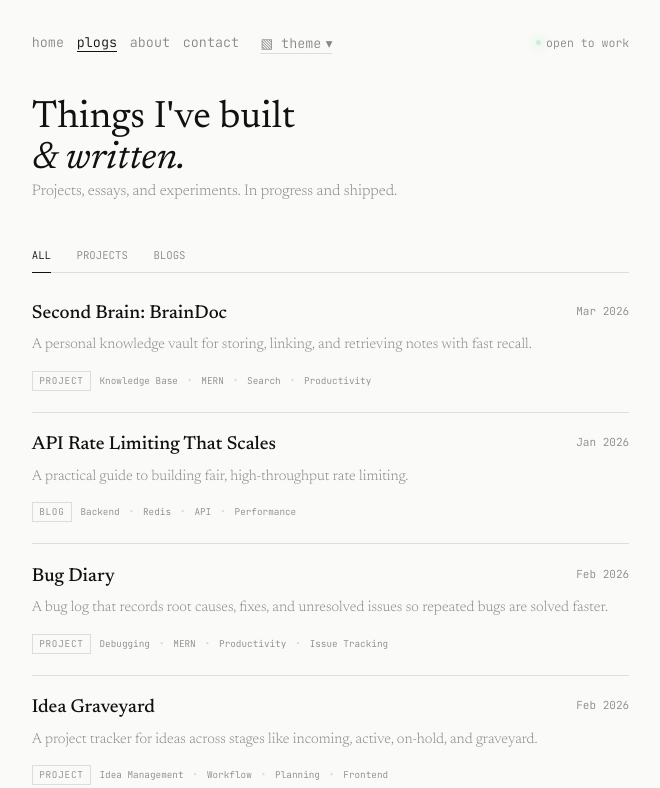
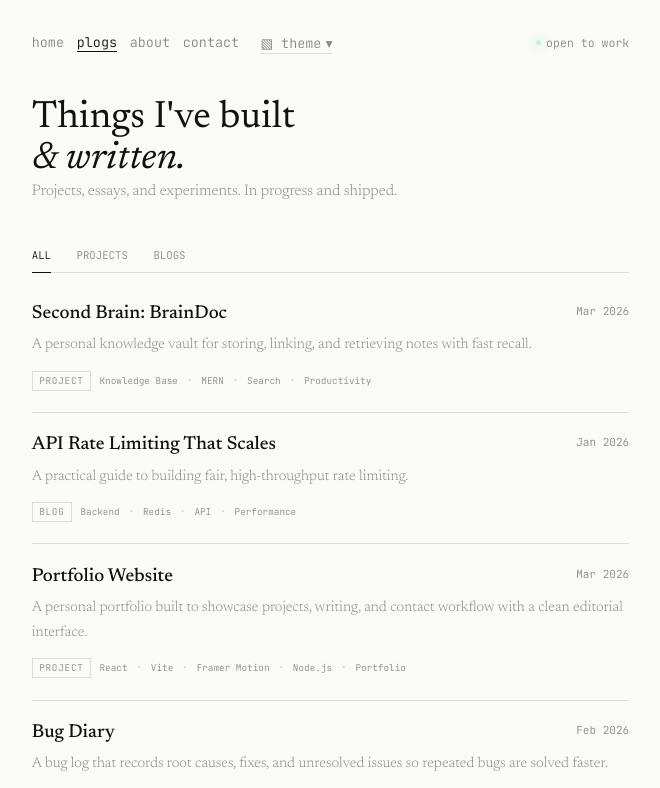
Before and after one commit to bhaskar-f/my-portfolio, a React (Vite) app in the folder frontend/: page /plogs in a window 1280 px wide. Shown: the top 788 px of the page, without its empty margins (302-962 px from the left). Built offline with nearby package versions, Linux system fonts and the light colour scheme; no server answers.

Commit message:
say one more!

```diff
--- a/frontend/src/data/plogsData.js
+++ b/frontend/src/data/plogsData.js
@@ -93,6 +93,36 @@ export const PLOG_ITEMS = [
     longDescription:
       "Explained token-bucket and sliding-window approaches, distributed counters, and edge caching tradeoffs. Covered real production constraints like burst traffic, shared keys, and graceful degradation under load.",
     tags: ["Backend", "Redis", "API", "Performance"],
+  },
+  {
+    id: "portfolio-website",
+    title: "Portfolio Website",
+    type: "project",
+    createdAt: "2026-03-01T11:00:00.000Z",
+    shortDescription:
+      "A personal portfolio built to showcase projects, writing, and contact workflow with a clean editorial interface.",
+    longDescription:
+      "This portfolio website was designed and developed to present my projects, blogs, and background in one focused experience. It combines a minimal visual language with smooth transitions, reusable components, and a custom project detail flow. The site also includes a working contact pipeline connected to a backend email API for direct outreach.",
+    tags: ["React", "Vite", "Framer Motion", "Node.js", "Portfolio"],
+    detail: {
+      lead: "I wanted a portfolio that feels personal, reads clearly, and scales as I ship more work over time.",
+      sections: [
+        {
+          heading: "The Goal",
+          body: "Most portfolio sites either look good but feel generic, or they are functional but hard to read. The target here was to build something that is visually strong, fast, and structured enough to keep evolving with new projects.",
+        },
+        {
+          heading: "What I Built",
+          body: "A React + Vite frontend with reusable sections for featured work, plogs, and detailed project panels. I implemented theme-aware styling, responsive layout behavior, and a dedicated backend endpoint for the contact form with production-safe environment setup and CORS controls.",
+          quote:
+            "A portfolio is not just a gallery. It is a product that communicates how you think.",
+        },
+        {
+          heading: "Current State",
+          body: "The site is live, deployment-ready, and structured for continuous updates. New projects can be added through centralized data objects, and the UI already supports detailed storytelling for each build.",
+        },
+      ],
+    },
   },
   {
     id: "bug-diary",
```
